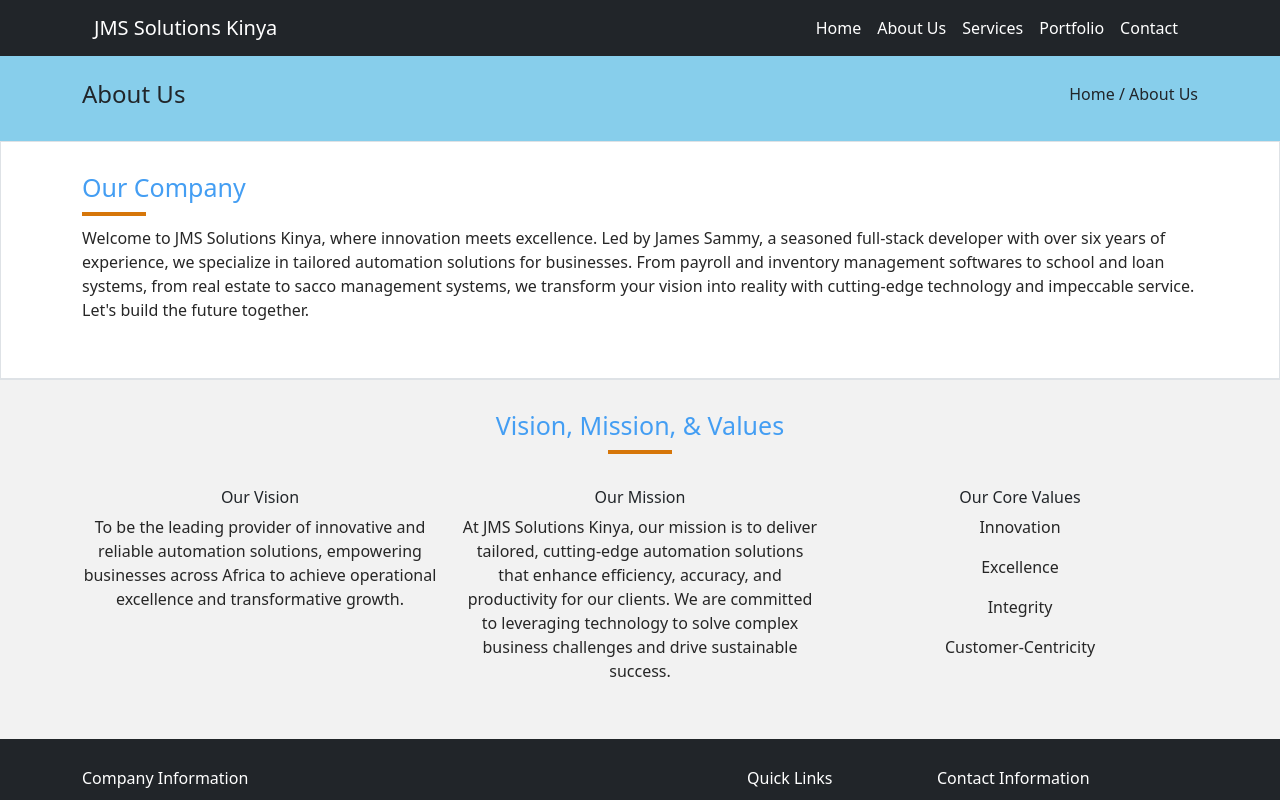
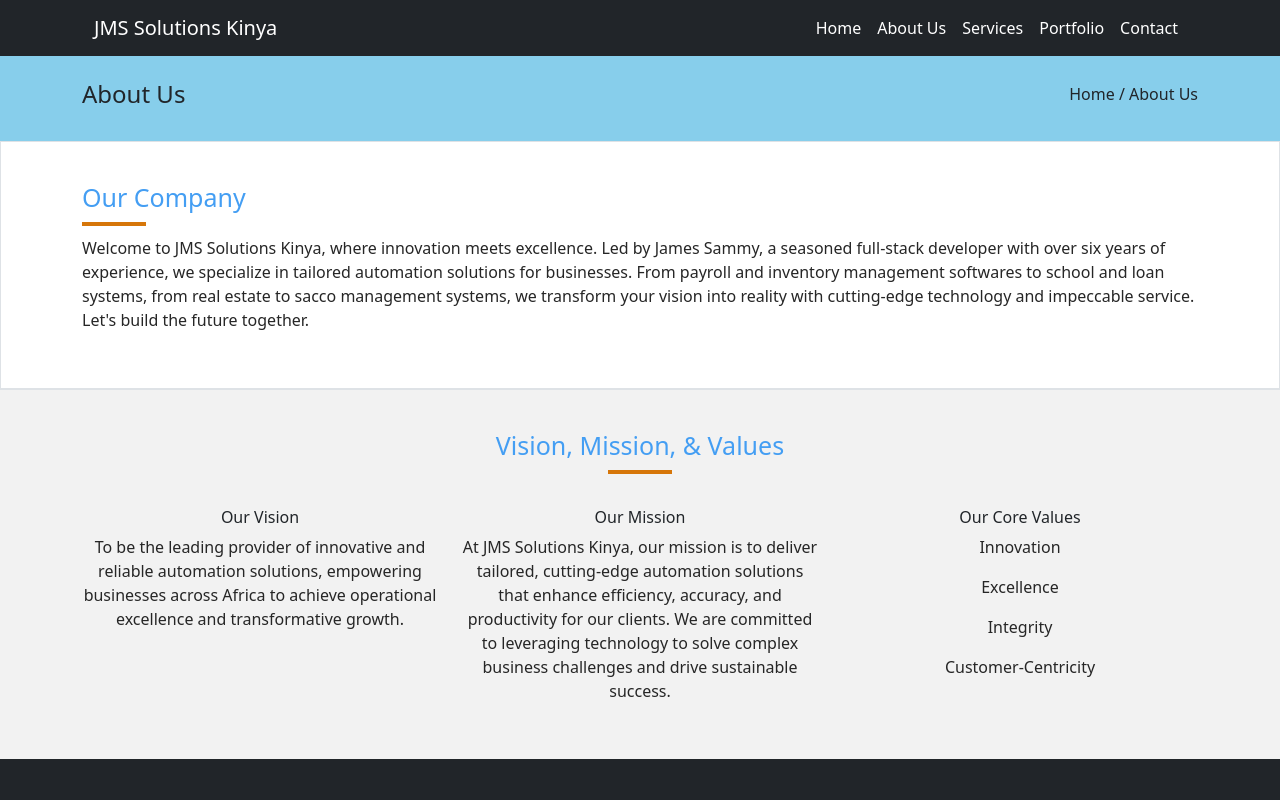
Before and after one commit to Jemwanzs/JMSReactWebsite, a React (Create React App) app: page /about in a window 1280 px wide. Shown: the top 800 px of the page. Built offline with nearby package versions, Linux system fonts and the light colour scheme.

Commit message:
Updates on styline

```diff
--- a/src/App.css
+++ b/src/App.css
@@ -4,7 +4,7 @@ P {
 }
 
 .section {
-  padding-top: 30px;
+  padding-top: 40px;
   padding-bottom: 40px;
 }
 
@@ -28,7 +28,7 @@ P {
 .slim-slider {
   height: 500px;
   overflow: hidden;
-  margin-bottom: 5px;
+  margin-bottom: auto
 }
 
 .slim-slider .carousel-item {
```
